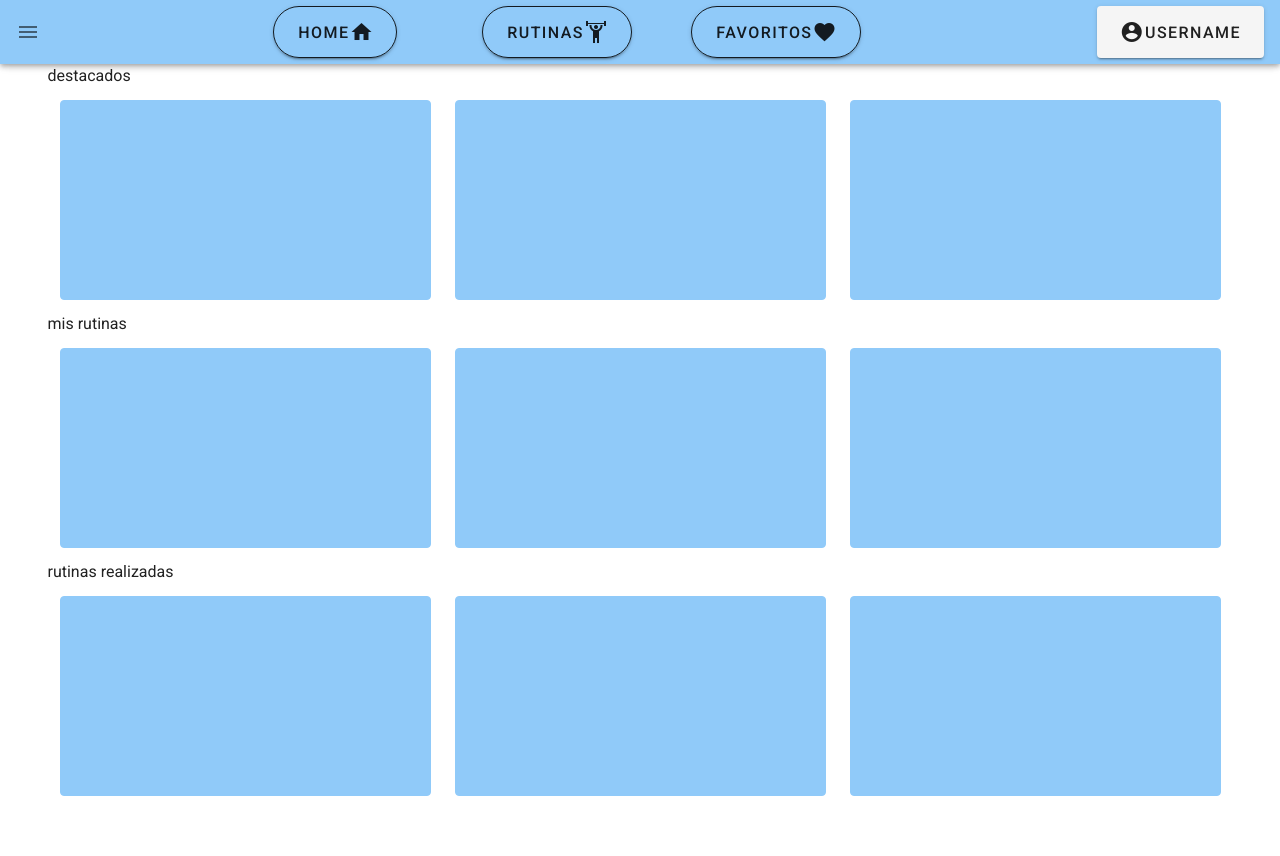
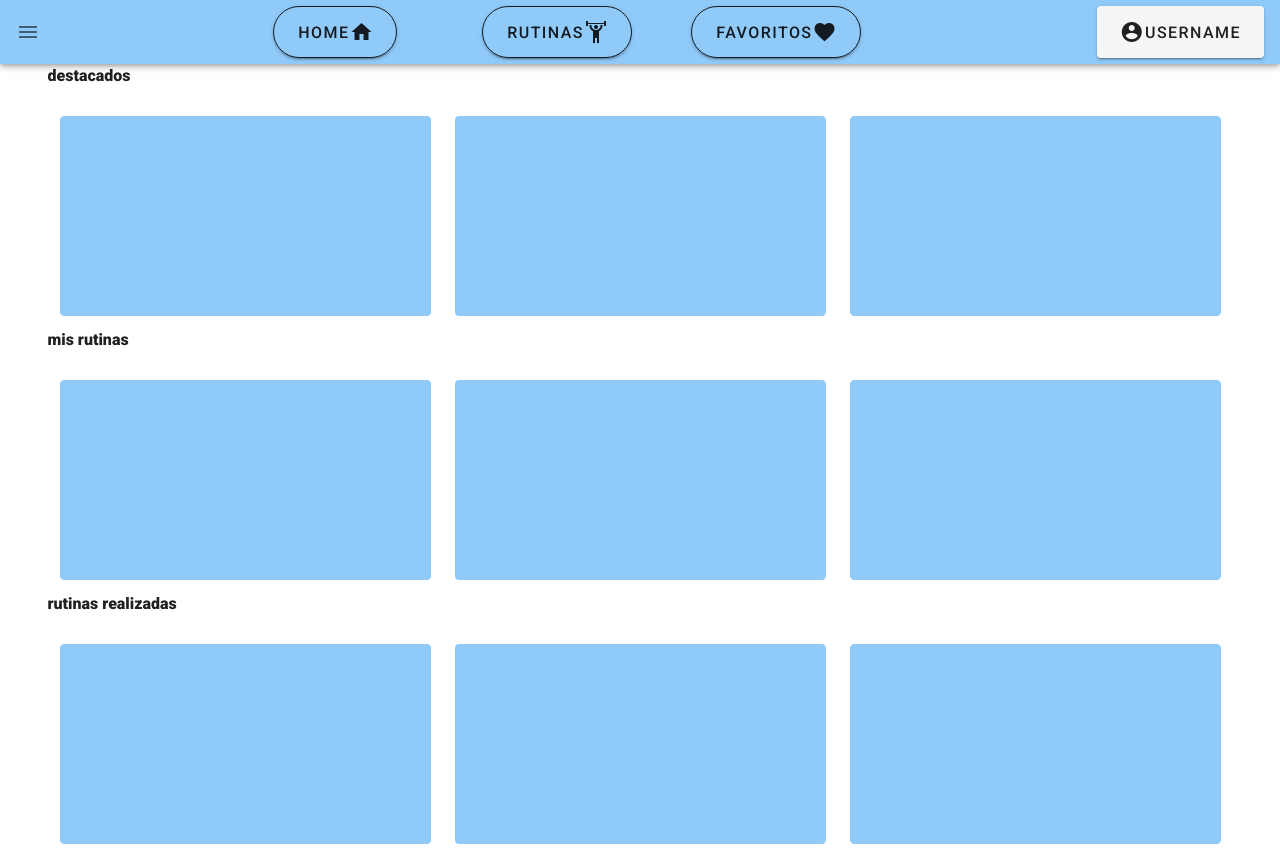
Before and after one commit to daguichi/mygym-web, a Vue app: page / in a window 1280 px wide. Before the commit the page ends 808 px from the top, so only its background shows below. Built offline with nearby package versions, Linux system fonts and the light colour scheme.

Commit message:
cambios menores

```diff
--- a/src/components/homePage.vue
+++ b/src/components/homePage.vue
@@ -1,6 +1,6 @@
 <template>
   <v-container>
-    <v-row>destacados</v-row>
+    <v-row><p class="font-weight-black">destacados</p></v-row>
     <v-row>
 
       <v-col
@@ -13,7 +13,7 @@
                 color="blue lighten-3"></v-card>
       </v-col>
     </v-row>
-    <v-row>mis rutinas</v-row>
+    <v-row><p class="font-weight-black">mis rutinas</p></v-row>
     <v-row>
 
       <v-col
@@ -26,7 +26,7 @@
                 color="blue lighten-3"></v-card>
       </v-col>
     </v-row>
-    <v-row>rutinas realizadas</v-row>
+    <v-row><p class="font-weight-black">rutinas realizadas</p></v-row>
     <v-row>
 
       <v-col
```
